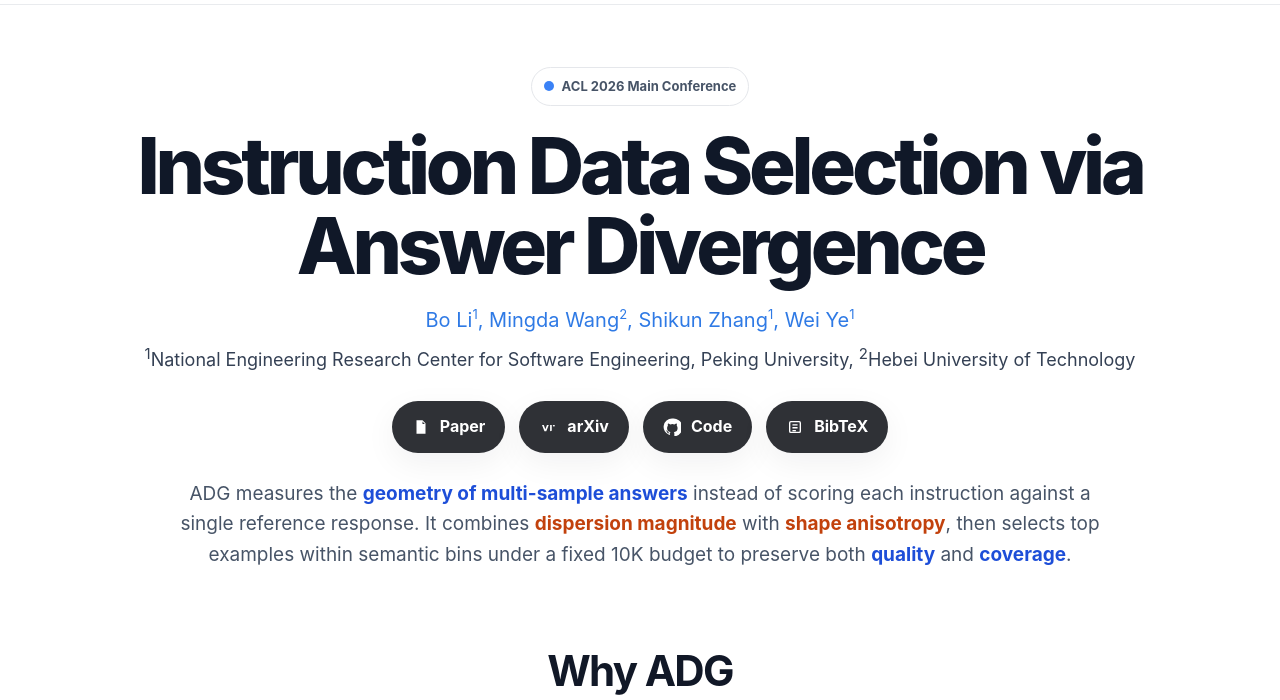
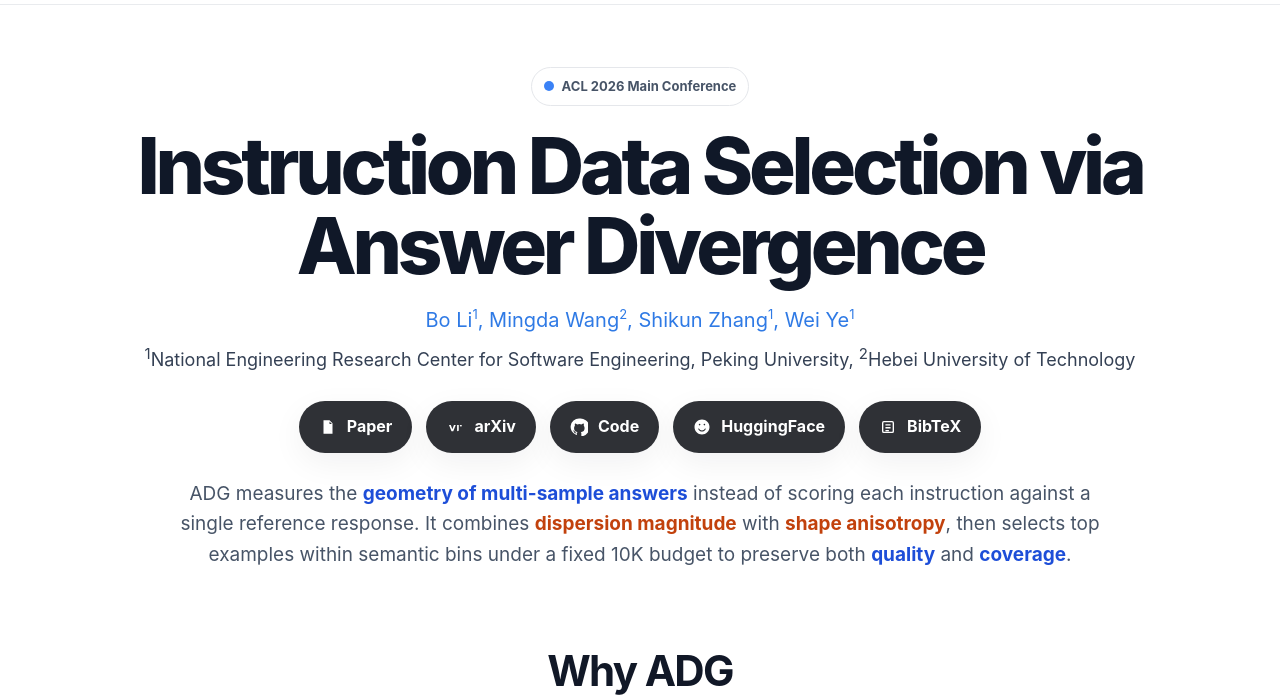
Before and after one commit to WisdomShell/ADG, a plain HTML site: page docs/index.html in a window 1280 px wide. Shown: the part 70-770 px from the top of the page. Drawn offline with Linux system fonts and the light colour scheme.

Commit message:
Update index.html

```diff
--- a/docs/index.html
+++ b/docs/index.html
@@ -211,6 +211,12 @@ footer{padding:38px 0 60px;text-align:center;color:#667085;font-size:14px}
       </a>
       <a class="btn" href="https://github.com/WisdomShell/ADG" target="_blank" rel="noopener">
         <svg viewBox="0 0 24 24" fill="currentColor"><path d="M12 .8a11.2 11.2 0 0 0-3.54 21.82c.56.1.76-.24.76-.54v-1.88c-3.08.67-3.73-1.3-3.73-1.3-.5-1.28-1.24-1.62-1.24-1.62-1.01-.69.08-.68.08-.68 1.11.08 1.69 1.14 1.69 1.14 1 .1.69 1.8 2.7 2.49.27-.72.97-1.2 1.76-1.47-2.46-.28-5.04-1.23-5.04-5.48 0-1.2.43-2.18 1.13-2.95-.12-.28-.49-1.42.11-2.95 0 0 .92-.29 3.02 1.13a10.4 10.4 0 0 1 5.5 0c2.09-1.42 3-1.13 3-1.13.61 1.53.24 2.67.12 2.95.7.77 1.12 1.75 1.12 2.95 0 4.26-2.59 5.2-5.07 5.48.4.35.75 1.03.75 2.07v3.07c0 .3.2.65.77.54A11.2 11.2 0 0 0 12 .8Z"/></svg>Code
+      </a>
+      <a class="btn" href="https://huggingface.co/collections/WisdomShell/adg" target="_blank" rel="noopener">
+        <svg viewBox="0 0 24 24" fill="currentColor" aria-hidden="true">
+          <path d="M12 2C6.48 2 2 6.48 2 12s4.48 10 10 10 10-4.48 10-10S17.52 2 12 2Zm-3.2 7.9a1.1 1.1 0 1 1 0-2.2 1.1 1.1 0 0 1 0 2.2Zm6.4 0a1.1 1.1 0 1 1 0-2.2 1.1 1.1 0 0 1 0 2.2ZM8.2 14.2c.9 1.5 2.25 2.3 3.8 2.3s2.9-.8 3.8-2.3c.18-.3.57-.4.88-.22.3.18.4.57.22.88C15.75 16.74 14.04 18 12 18s-3.75-1.26-4.9-3.12a.64.64 0 0 1 .22-.88c.3-.18.7-.08.88.22Z"/>
+        </svg>
+        HuggingFace
       </a>
       <a class="btn" href="#citation">
         <svg viewBox="0 0 24 24" fill="currentColor"><path d="M6.5 4h11A2.5 2.5 0 0 1 20 6.5v11A2.5 2.5 0 0 1 17.5 20h-11A2.5 2.5 0 0 1 4 17.5v-11A2.5 2.5 0 0 1 6.5 4Zm0 1.8c-.39 0-.7.31-.7.7v11c0 .39.31.7.7.7h11c.39 0 .7-.31.7-.7v-11c0-.39-.31-.7-.7-.7h-11Zm2.1 2.5h6.8v1.8H8.6V8.3Zm0 3.8h6.8v1.8H8.6v-1.8Zm0 3.8h4.6v1.8H8.6v-1.8Z"/></svg>BibTeX
```
